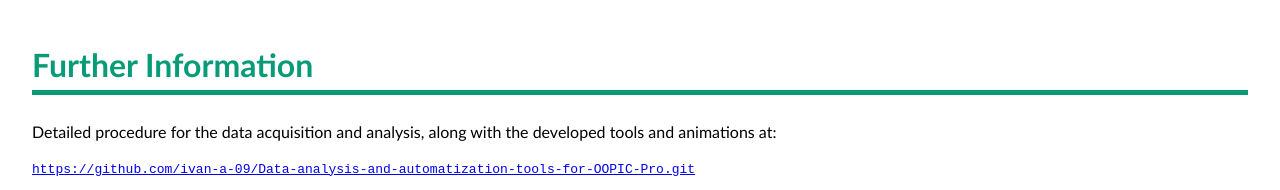
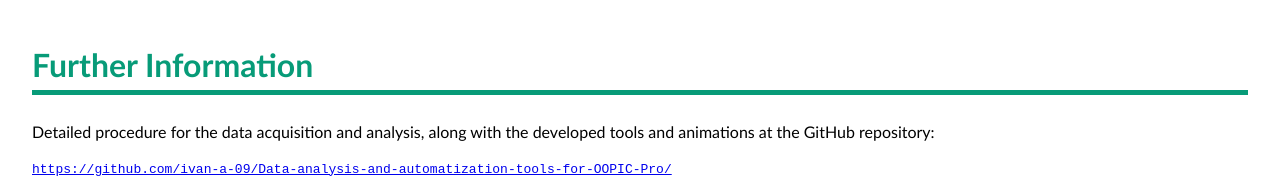
Before and after one commit to ivan-a-09/Data-analysis-and-automatization-tools-for-OOPIC-Pro, a plain HTML site: page index.html in a window 1280 px wide. Shown: the part 5540-5730 px from the top of the page. Drawn offline with Linux system fonts and the light colour scheme.

Commit message:
Update and rename webpage_test.html to index.html

```diff
--- a/webpage_test.html
+++ b/index.html
@@ -640,9 +640,9 @@
 
 <div class="section">
   <h2>Further Information</h2>
-  <p>Detailed procedure for the data acquisition and analysis, along with the developed tools and animations at:</p>
+  <p>Detailed procedure for the data acquisition and analysis, along with the developed tools and animations at the GitHub repository:</p>
 
-  <a class="code-link" href="https://github.com/ivan-a-09/Data-analysis-and-automatization-tools-for-OOPIC-Pro.git" target="_blank" title="GituHub repository of the study">https://github.com/ivan-a-09/Data-analysis-and-automatization-tools-for-OOPIC-Pro.git</a>
+  <a class="code-link" href="https://github.com/ivan-a-09/Data-analysis-and-automatization-tools-for-OOPIC-Pro/" target="_blank" title="GituHub repository of the study">https://github.com/ivan-a-09/Data-analysis-and-automatization-tools-for-OOPIC-Pro/</a>
 
 
   <figure style="text-align: center;">
```
